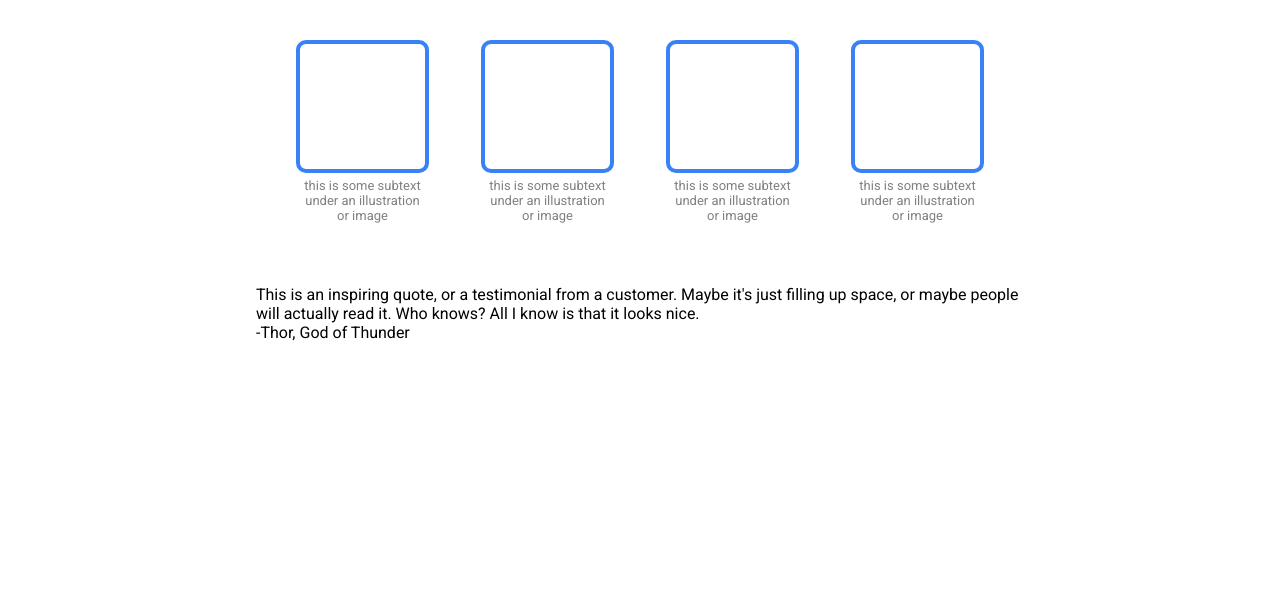
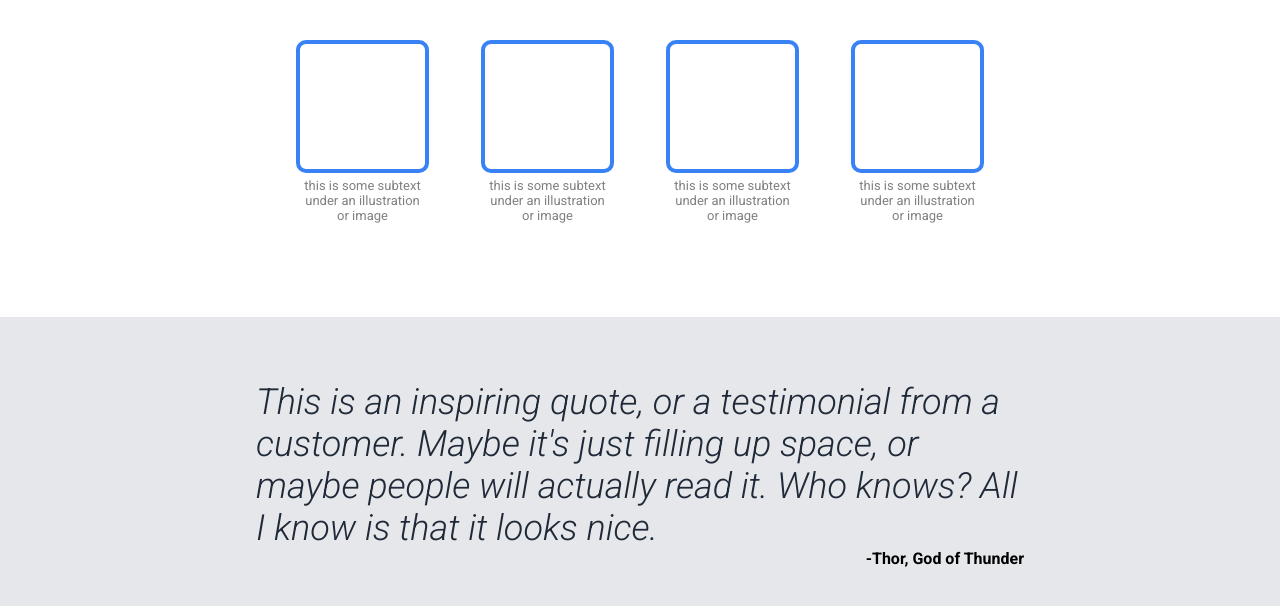
Before and after one commit to ma-juarez/odin-landing-page, a plain HTML site: page index.html in a window 1280 px wide. Shown: the part 718-1324 px from the top of the page. Before the commit the page ends 1124 px from the top, so only its background shows below. Drawn offline with Linux system fonts and the light colour scheme.

Commit message:
Added quote section

```diff
--- a/style .css
+++ b/style .css
@@ -115,4 +115,24 @@ header a {
     text-align: center;
     font-size: 13px;
     color: grey;
+    font-weight: 400;
 }
+
+.quote {
+    background-color: #E5E7EB;
+    display: flex;
+    flex-direction: column;
+    padding: 4em 16em;
+}
+
+.main-quote {
+    font-size: 36px;
+    font-weight: 300;
+    font-style: italic;
+    color: #1F2937;
+}
+
+.author-quote {
+    text-align: end;
+    font-weight: bold;
+}
```
Also changed, not shown: index.html (+1 -2 lines).
